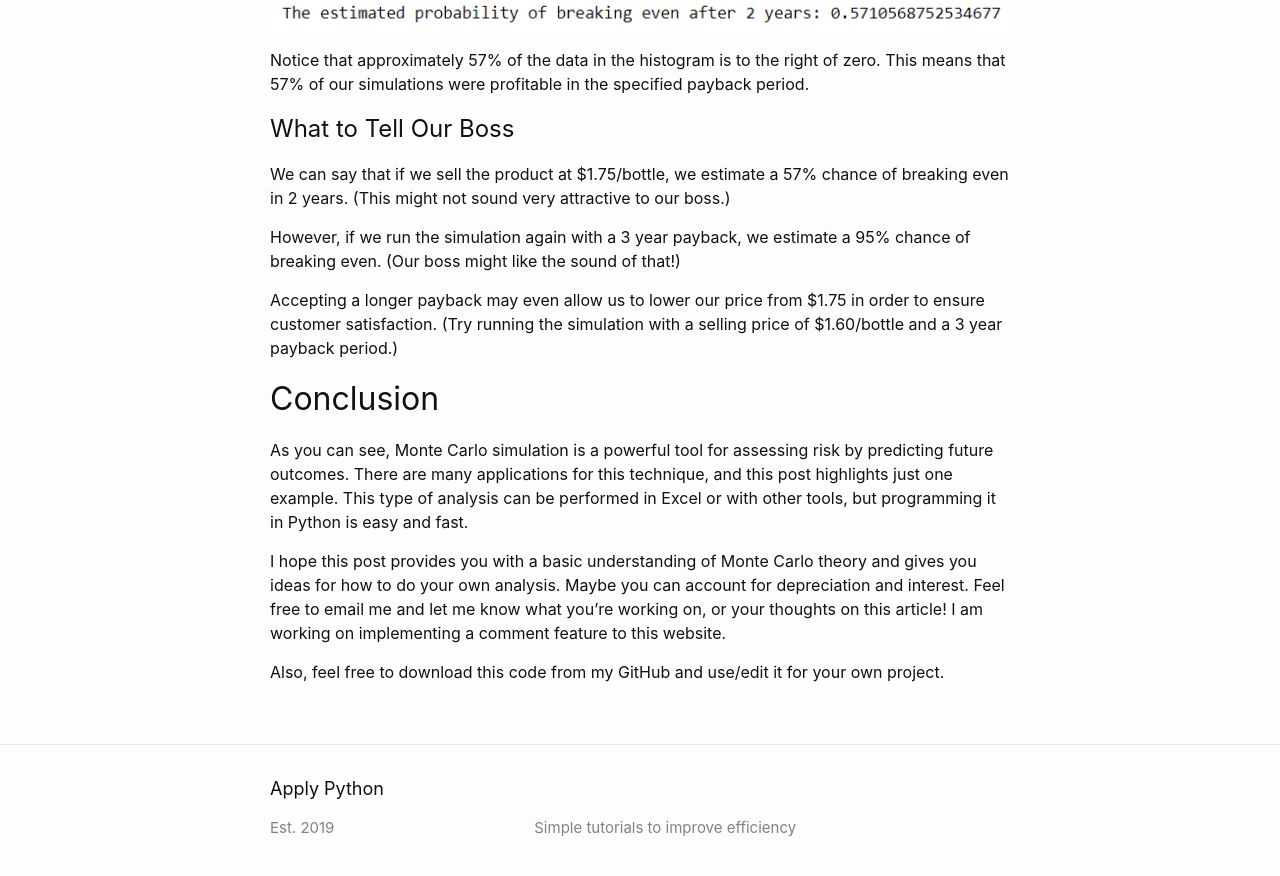
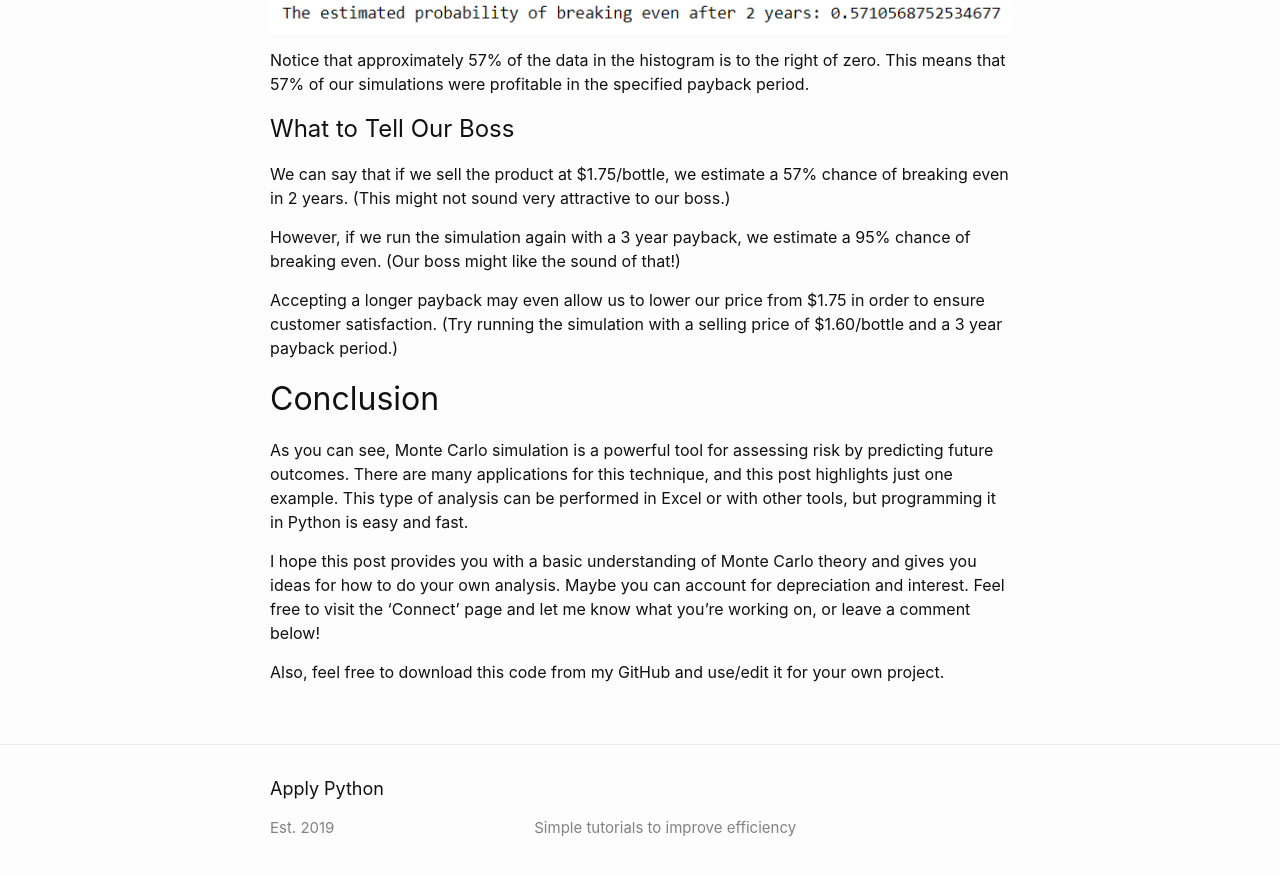
Before and after one commit to justinbrinkman/ap_site, a Jekyll site: the page built from _posts/2019-04-16-monte-carlo-simulation-in-python.markdown, in a window 1280 px wide and 900 px high, scrolled down 3668 px. Shown: the top 876 px of the window. Built offline with Jekyll 4.4.1, drawn with Linux system fonts in a browser that asks for light colours; comment, search, counter and statistics services are not loaded.

Commit message:
Add files via upload

```diff
--- a/_config.yml
+++ b/_config.yml
@@ -20,6 +20,7 @@
 
 # Disqus Comments
 comments: true
+shortname: applypython
 
 title: Apply Python
 email: jbrinkman96@gmail.com
--- /dev/null
+++ b/_includes/disqus_comments.html
@@ -0,0 +1,14 @@
+  <div id="disqus_thread"></div>
+  <script>
+    var disqus_config = function () {
+      this.page.url = '{{ page.url | absolute_url }}';
+      this.page.identifier = '{{ page.url | absolute_url }}';
+    };
+    (function() {
+      var d = document, s = d.createElement('script');
+      s.src = '//applypython.disqus.com/embed.js';
+      s.setAttribute('data-timestamp', +new Date());
+      (d.head || d.body).appendChild(s);
+    })();
+  </script>
+  <noscript>Please enable JavaScript to view the <a href="https://disqus.com/?ref_noscript" rel="nofollow">comments powered by Disqus.</a></noscript>
--- a/_layouts/post.html
+++ b/_layouts/post.html
@@ -18,32 +18,8 @@ layout: default
   <div class="post-content e-content" itemprop="articleBody">
     {{ content }}
   </div>
-
-  {%- if site.disqus.shortname -%}
-    {%- include disqus_comments.html -%}
-  {%- endif -%}
-
   <a class="u-url" href="{{ page.url | relative_url }}" hidden></a>
 </article>
 {% if page.comments %}
-<div id="disqus_thread"></div>
-<script>
-
-/**
-*  RECOMMENDED CONFIGURATION VARIABLES: EDIT AND UNCOMMENT THE SECTION BELOW TO INSERT DYNAMIC VALUES FROM YOUR PLATFORM OR CMS.
-*  LEARN WHY DEFINING THESE VARIABLES IS IMPORTANT: https://disqus.com/admin/universalcode/#configuration-variables*/
-/*
-var disqus_config = function () {
-this.page.url = PAGE_URL;  // Replace PAGE_URL with your page's canonical URL variable
-this.page.identifier = PAGE_IDENTIFIER; // Replace PAGE_IDENTIFIER with your page's unique identifier variable
-};
-*/
-(function() { // DON'T EDIT BELOW THIS LINE
-var d = document, s = d.createElement('script');
-s.src = 'https://applypython.disqus.com/embed.js';
-s.setAttribute('data-timestamp', +new Date());
-(d.head || d.body).appendChild(s);
-})();
-</script>
-<noscript>Please enable JavaScript to view the <a href="https://disqus.com/?ref_noscript">comments powered by Disqus.</a></noscript>
+    {% include disqus_comments.html %}
 {% endif %}
--- a/_posts/2019-04-16-monte-carlo-simulation-in-python.markdown
+++ b/_posts/2019-04-16-monte-carlo-simulation-in-python.markdown
@@ -172,8 +173,7 @@ There are many applications for this technique, and this post highlights just on
 can be performed in Excel or with other tools, but programming it in Python is easy and fast.
 
 I hope this post provides you with a basic understanding of Monte Carlo theory and gives you ideas for how to do
-your own analysis. Maybe you can account for depreciation and interest. Feel free to email me and let me
-know what you're working on, or your thoughts on this article!  I am working on implementing a comment feature
-to this website.
+your own analysis. Maybe you can account for depreciation and interest. Feel free to visit the 'Connect' page and let me
+know what you're working on, or leave a comment below!
 
 Also, feel free to download this code from my GitHub and use/edit it for your own project.
```
Also changed, not shown: other parts of _posts/2019-04-16-monte-carlo-simulation-in-python.markdown (+1 -0 lines), about.md (+1 -3 lines), 5 other files.
